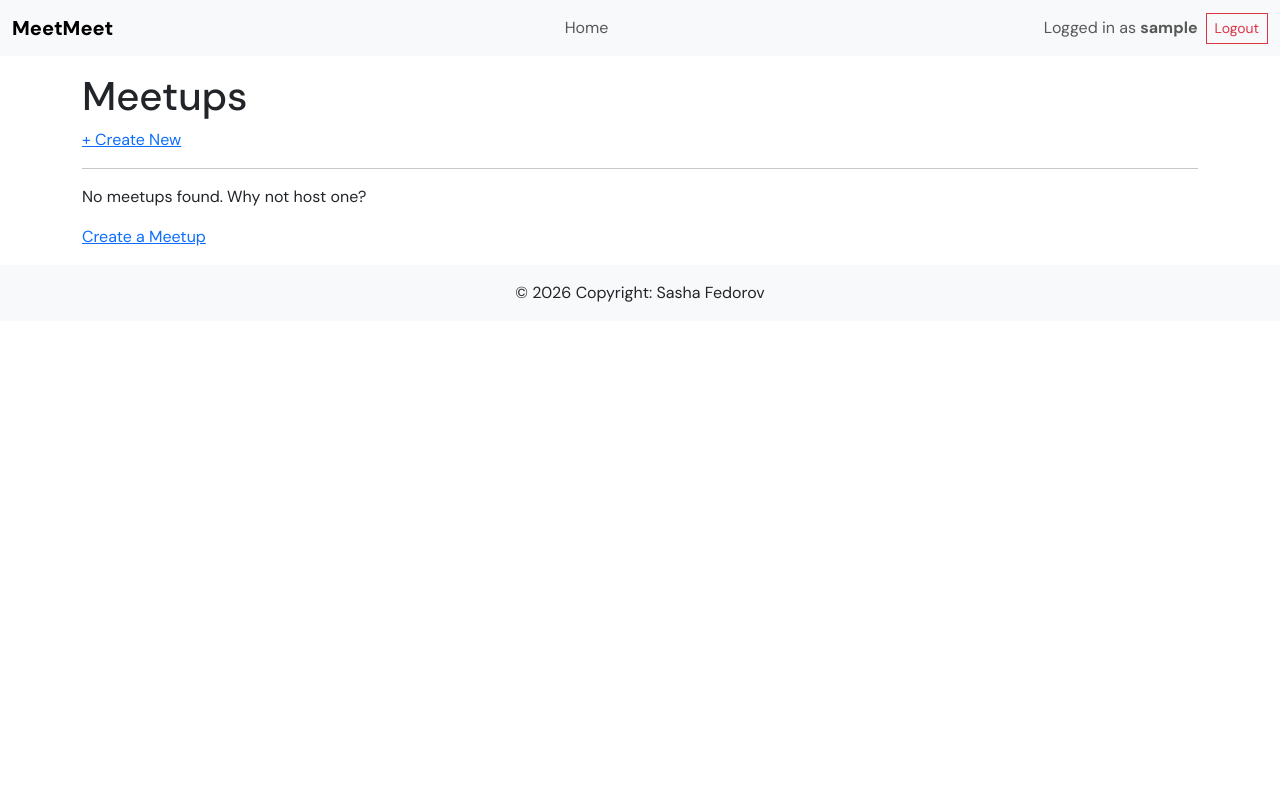
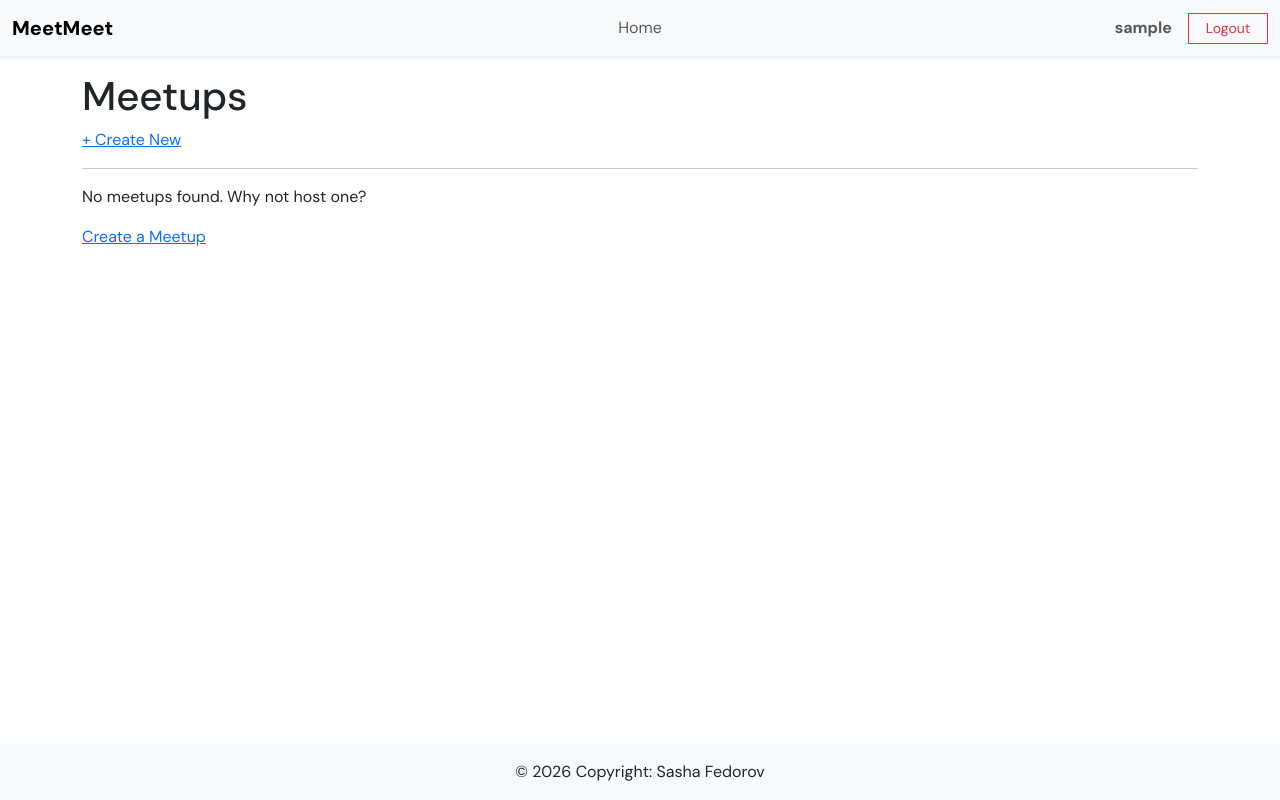
Before and after one commit to sasha-fedorov/meetmeet, a Django app: page / in a window 1280 px wide. Run offline with Django 5.2, Linux system fonts and the light colour scheme; the visitor is signed in with stand-in values (Sample User, id 1); data that the repository does not hold is empty.

Commit message:
feat: adjust layout and styling in base template

```diff
--- a/static/css/style.css
+++ b/static/css/style.css
@@ -11,6 +11,16 @@ body {
   font-weight: 800;
 }
 
+nav .btn {
+  width: 5rem;
+}
+
 * {
   border-radius: 0 !important;
 }
+
+@media (min-width: 768px) {
+  .navbar-side-el-width {
+    width: 17rem;
+  }
+}
--- a/templates/base.html
+++ b/templates/base.html
@@ -19,14 +19,14 @@
     <link rel="stylesheet" href="{% static 'css/style.css' %}" />
   </head>
   <body>
-    <nav class="navbar navbar-expand-lg navbar-light bg-light">
+    <nav class="navbar navbar-expand-md navbar-light bg-light shadow-sm">
       <div class="container-fluid">
-        <a class="navbar-brand" href="{% url 'meetup_list' %}">MeetMeet</a>
+        <a class="navbar-brand navbar-side-el-width me-0" href="{% url 'meetup_list' %}">MeetMeet</a>
 
         <button class="navbar-toggler" type="button" data-bs-toggle="collapse" data-bs-target="#navbarNav"><span class="navbar-toggler-icon"></span></button>
 
-        <div class="collapse navbar-collapse text-end align-items-end" id="navbarNav">
-          <ul class="navbar-nav mx-auto">
+        <div class="collapse navbar-collapse text-end" id="navbarNav">
+          <ul class="navbar-nav ms-auto mx-md-auto">
             <li class="nav-item">
               <a class="nav-link" href="{% url 'meetup_list' %}">Home</a>
             </li>
@@ -35,20 +35,20 @@
             </li> {% endcomment %}
           </ul>
 
-          <ul class="navbar-nav align-items-end align-items-lg-center my-auto">
+          <ul class="navbar-nav navbar-side-el-width d-flex flex-column flex-md-row align-items-end align-items-md-center justify-content-end">
             {% if user.is_authenticated %}
               <li class="nav-item">
-                <span class="navbar-text">Logged in as <br class="d-lg-none" /><strong>{{ user.username }}</strong></span>
+                <span class="navbar-text"><strong>{{ user.username|truncatechars:15 }}</strong></span>
               </li>
-              <li class="nav-item ms-2 my-2 my-lg-0">
+              <li class="nav-item ms-md-3 my-2 my-md-0">
                 <a class="btn btn-outline-danger btn-sm" href="{% url 'account_logout' %}">Logout</a>
               </li>
             {% else %}
               <li class="nav-item">
-                <a class="btn btn-outline-primary btn-sm my-2 my-lg-0" href="{% url 'account_login' %}">Login</a>
+                <a class="btn btn-outline-primary btn-sm mt-2 mt-md-0" href="{% url 'account_login' %}">Login</a>
               </li>
               <li class="nav-item">
-                <a class="btn btn-outline-success btn-sm ms-2 my-2 my-lg-0" href="{% url 'account_signup' %}">Register</a>
+                <a class="btn btn-outline-success btn-sm ms-md-2 my-2 my-md-0" href="{% url 'account_signup' %}">Register</a>
               </li>
             {% endif %}
           </ul>
@@ -62,7 +62,7 @@
       {% endblock %}
     </main>
 
-    <footer class="container-fluid text-center p-3 bg-body-tertiary">
+    <footer class="container-fluid text-center p-3 bg-body-tertiary fixed-bottom">
       <a class="link-dark link-underline-opacity-0" href="https://github.com/sasha-fedorov" target="_blank" rel="external">© 2026 Copyright: Sasha Fedorov</a>
     </footer>
 
```
